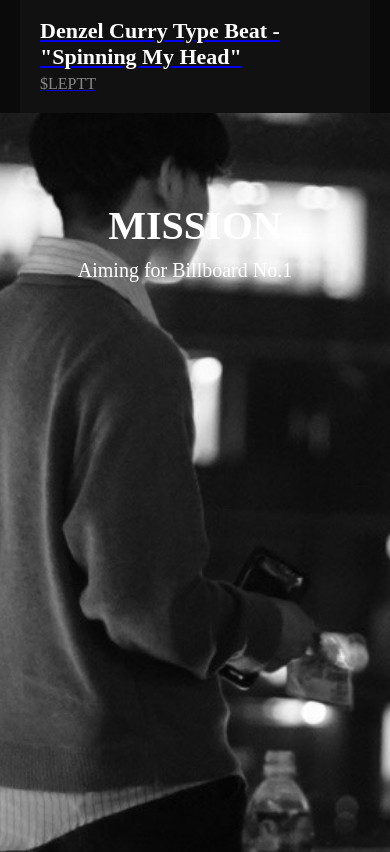
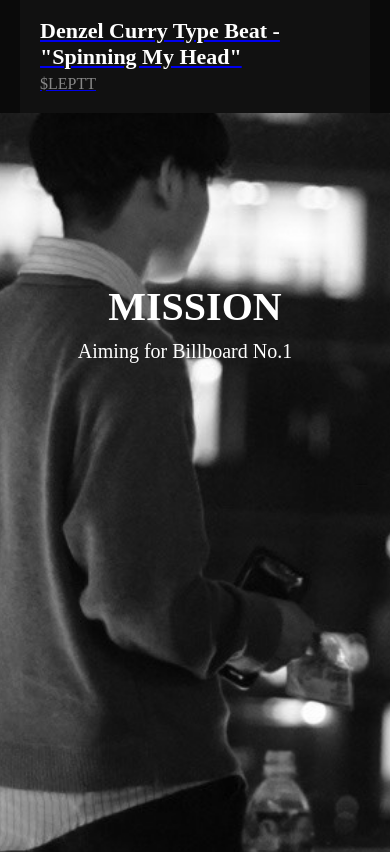
Before and after one commit to ryuto-takeda-ex/SLEPTT-official-site, a plain HTML site: page index.html in a window 390 px wide. Shown: the part 3042-3894 px from the top of the page. Drawn offline with Linux system fonts and the light colour scheme.

Commit message:
Update style.css

```diff
--- a/style.css
+++ b/style.css
@@ -265,6 +265,9 @@ section {
         font-size: 45px;
 
     }
+    .mission{
+        padding-top: 120px;
+    }
     .MISSION{
         font-size: 40px;
 
```
